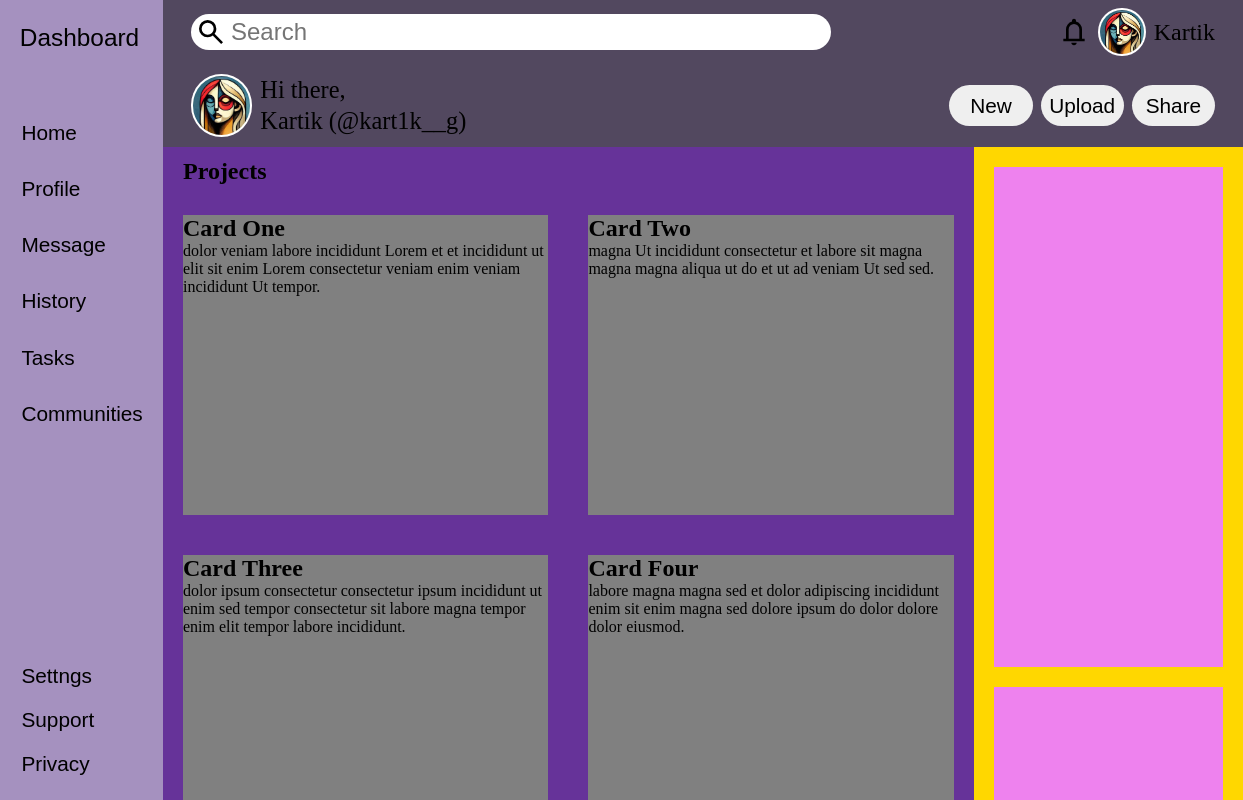
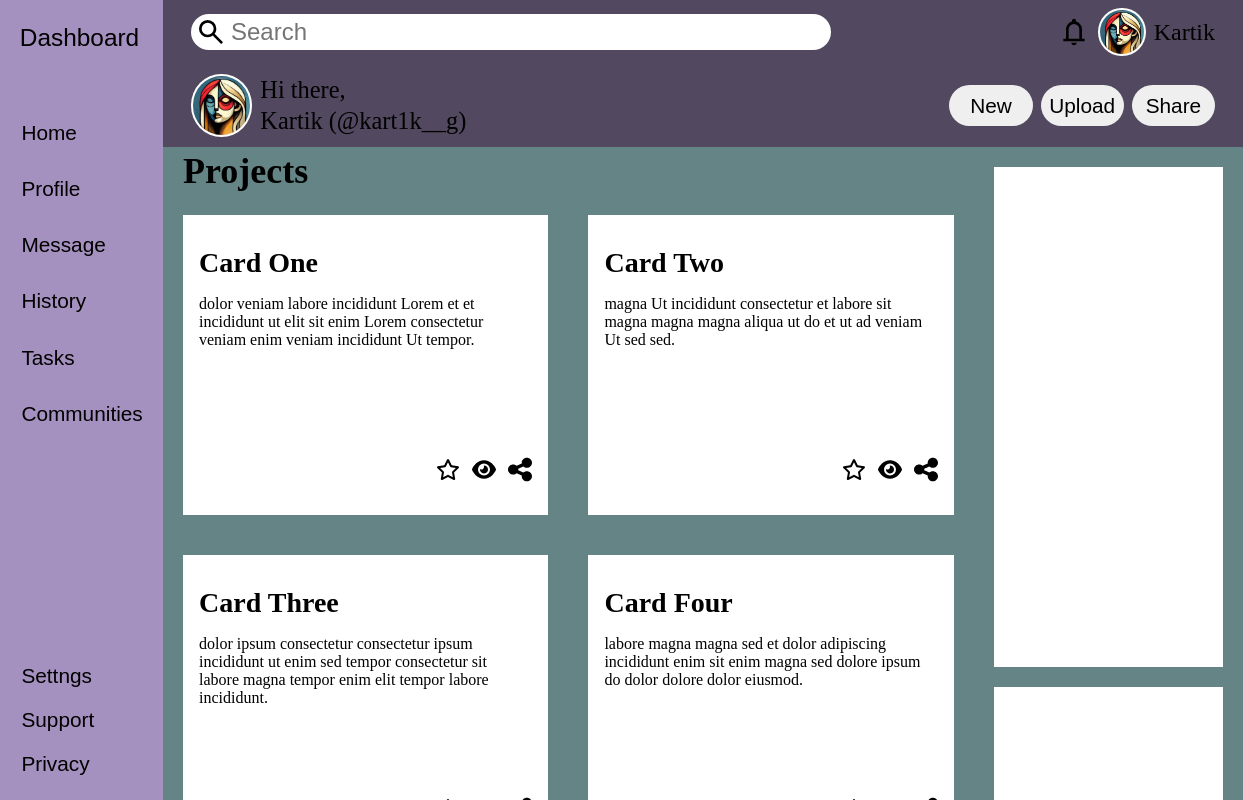
Before and after one commit to kart1k-g/odin-admin-dashboard, a plain HTML site: page index.html in a window 1280 px wide. Shown: the full height of the page, 37-1280 px from the left. Drawn offline with Linux system fonts and the light colour scheme.

Commit message:
add content to cards container

```diff
--- a/index.html
+++ b/index.html
@@ -72,7 +72,7 @@
                 </nav>
                 <header id="fixed">
                     <div class="left">
-                        <img src="./imgs/avatar-1.jpg" alt="" class="profile">
+                        <img src="./imgs/avatar-1.jpg" alt="" id="profile-img">
                         <div id="greeting">
                             <span>Hi there,</span>
                             <p class="name">Kartik (@kart1k__g)</p>
--- a/script.js
+++ b/script.js
@@ -13,8 +13,36 @@ function generateCards(containerId){
         description.classList.add("card-description");
         description.textContent=generateLoremIpsum(20);
 
-        card.appendChild(heading);
-        card.appendChild(description);
+        const upperCard=document.createElement("div");
+        upperCard.classList.add("upper-card");
+
+        upperCard.appendChild(heading);
+        upperCard.appendChild(description);
+
+        const lowerCard=document.createElement("div");
+        lowerCard.classList.add("lower-card");
+
+        const view=document.createElement("img");
+        view.id="view-icon";
+        view.classList.add("card-icon");
+        view.src="./imgs/view.svg";
+
+        const share=document.createElement("img");
+        share.id="share-icon";
+        share.classList.add("card-icon");
+        share.src="./imgs/share.svg";
+
+        const favourite=document.createElement("img");
+        favourite.id="favourite-icon";
+        favourite.classList.add("card-icon");
+        favourite.src="./imgs/favourite.svg";
+
+        lowerCard.appendChild(favourite);
+        lowerCard.appendChild(view);
+        lowerCard.appendChild(share);
+
+        card.appendChild(upperCard);
+        card.appendChild(lowerCard);
 
         cardsContainer.appendChild(card);
     });
@@ -28,14 +56,18 @@ function getLastCard(){
 
     const heading=document.createElement("h1");
     heading.classList.add("card-heading");
-    heading.textContent="Add";
+    heading.textContent="Create";
 
     const img=document.createElement("img");
     img.classList.add("card-img");
     img.src="./imgs/add.svg";
 
+    const cardImgContainer=document.createElement("div");
+    cardImgContainer.classList.add("card-img-container");
+    cardImgContainer.appendChild(img);
+
+    card.appendChild(cardImgContainer);
     card.appendChild(heading);
-    card.appendChild(img);
 
     return card;
 }
--- a/styles.css
+++ b/styles.css
@@ -31,6 +31,7 @@
 
     --first-container-width: min( max(var(--sidebar-width-1), var(--sidebar-width-2)), var(--sidebar-max-width));
     --second-container-width: 100vw - var(--first-container-width);
+    /* --second-container-width: calc(100vw - var(--first-container-width)); */
 
     --card-min-width: 360px;
     --card-horizontal-margin:20px;
@@ -55,7 +56,9 @@
     --color-1: #a591bf;
     --color-1-hover: #9582ad;
     --color-2: #52485f;
-    /* --color-2: #d79366; */
+    --color-3: #d79366;
+    /* --color-4: #485e5f; */
+    --color-4: #648485;
 }
 
 #outer-container{
@@ -217,6 +220,8 @@ header .right{
     display: flex;
     gap: 8px;
     margin: 8px 0px;
+    flex-wrap: wrap;
+    justify-content: space-around;
 }
 #greeting{
     display: flex;
@@ -241,12 +246,18 @@ header img{
     cursor: pointer;
 }
 
+#logo:hover,
+#profile-img:hover{
+    background-color: var(--color-3);
+}
+
 #scrollable{
     display: flex;
 }
 
 #cards-container{
-    background-color: rebeccapurple;
+    /* background-color: #52485f; */
+    background-color: var(--color-4);
 
     flex-basis: calc( 7.5 * var(--second-container-width) /10);
 
@@ -256,31 +267,71 @@ header img{
     grid-auto-rows: var(--card-total-height);
 
     justify-content: space-around;
+}
+#cards-container>h1{
+    grid-column: 1/-1;
+    margin-left: var(--card-horizontal-margin);
+    align-self: center;
+    /* font-size: var(--dashboard-font-size); */
+    font-size: 36px;
+}
+.card{
+    background-color: #fff;
+    margin: 20px;
+    padding: 32px 16px;
 
-    & >h1{
-        grid-column: 1/-1;
-        margin-left: var(--card-horizontal-margin);
-        align-self: center;
-    }
+    display: flex;
+    flex-direction: column;
+    justify-content: space-between;
+}
+#last-card{
+    border: 4px dashed blue;
+    display: flex;
+    flex-direction: column;
+    justify-content: space-evenly;
+}
+.lower-card{
+    display: flex;
+    align-items: center;
+    justify-content: flex-end;
+    gap: 12px;
+}
+.card-img-container{
+    display: flex;
+    justify-content: center;
+}
+.card h1{
+    /* text-align: center; */
+    margin-bottom: 16px;
+    font-size: 28px;
+}
+.card p{
+    max-width: 44ch;
+    max-width: clamp(40ch, 80%, 65ch);
+}
+.card-icon {
+    width: 24px;
+    cursor: pointer;
+}
+#last-card img{
+    width: 128px;
+    cursor: pointer;
+}
+#last-card h1{
+    margin: 16px 0px 0px 0px;
+    text-align: center;
+}
 
-    & .card{
-        background-color: gray;
-        margin: 20px;
-    }
-
-    & .card:last-child{
-        border: 4px dashed blue;
-
-    }
-}
 #explore-container{
     flex-basis: calc(2.5 * var(--second-container-width) /10);
 
-    background-color: gold;
+    /* background-color: gold; */
+    background-color: var(--color-4);
 
     & .items-2{
         height: 500px;
-        background-color: violet;
+        /* background-color: violet; */
+        background-color: #fff;
         margin: 20px;
     }
 }
@@ -291,21 +342,26 @@ footer{
 }
 
 @media screen and (max-width: 900px) {
+    :root{
+        --first-container-width: 40px;
+    }
+    #first-container{
+        padding: 20px 4px 20px 4px;
+        min-width: var(--first-container-width);
+
+        overflow: hidden;
+    }
     #scrollable{
         flex-wrap: wrap;
     }
     #cards-container{
         order: 1;
-        --card-total-min-width: calc(var(--second-container-width) - 20px);
+        --card-total-min-width: calc(var(--second-container-width));
     }
     nav input{
-        width: 33vw;
+        width: 44vw;
     }
-    #first-container{
-        padding: 20px 4px 20px 4px;
-        --first-container-width: 40px;
-        min-width: var(--first-container-width);
-
-        overflow: hidden;
+    nav .name{
+        display: none;
     }
 }
```
Also changed, not shown: imgs/favourite.svg (added), imgs/share.svg (added), imgs/view.svg (added).
